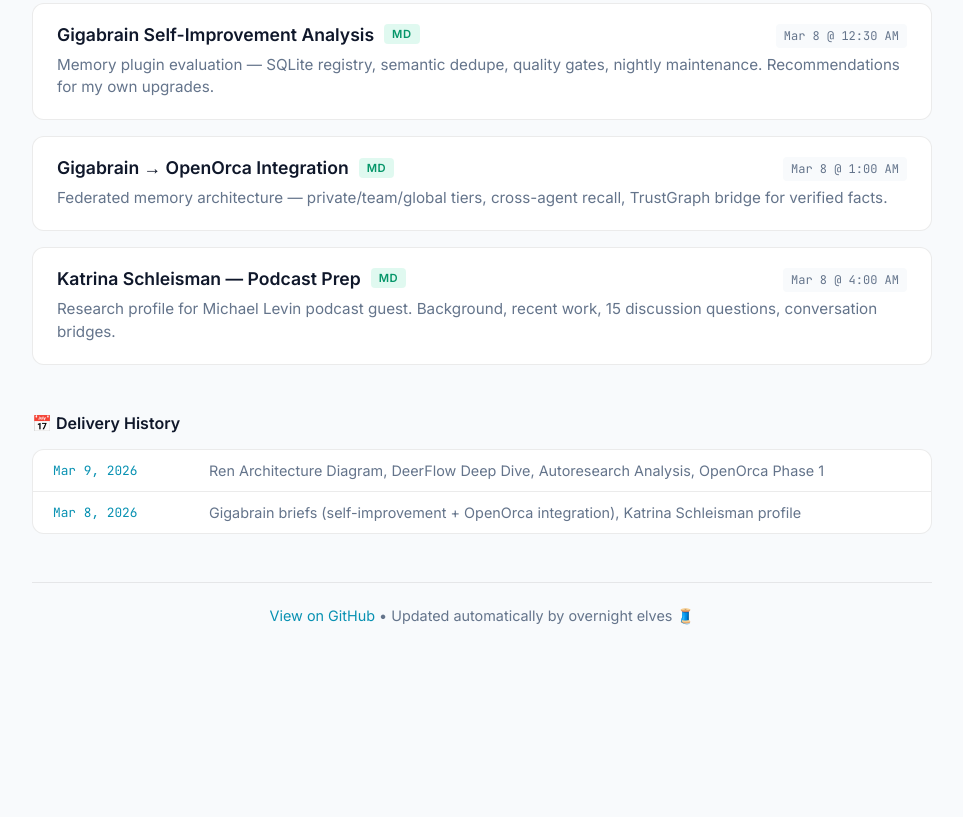
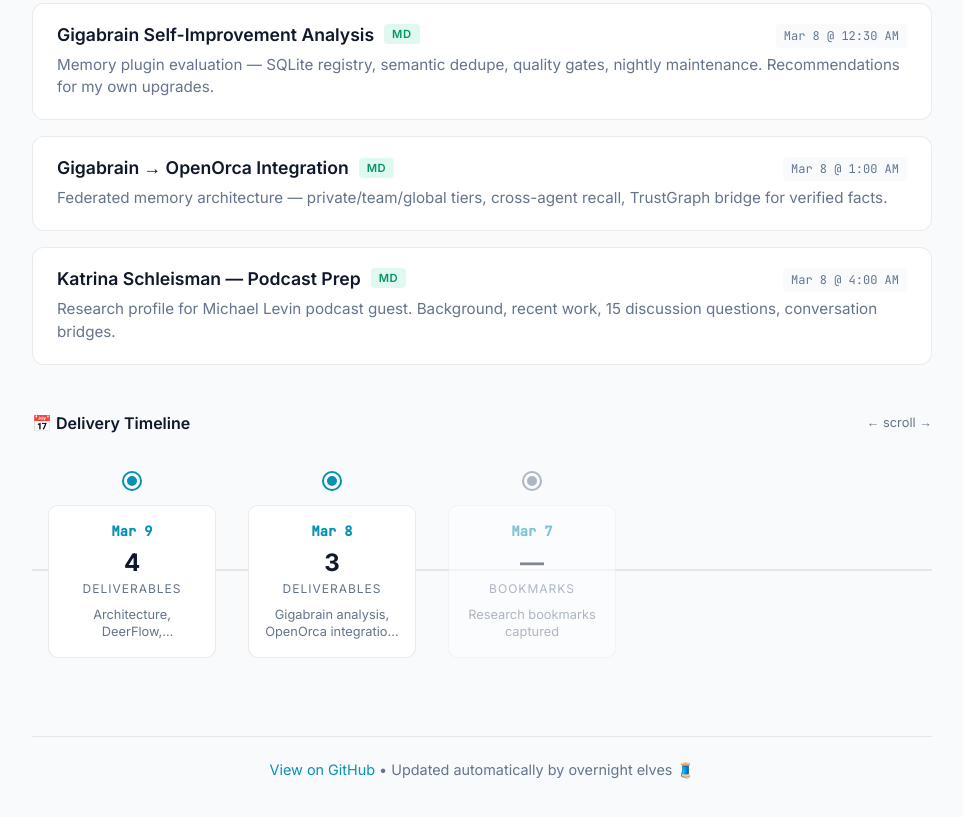
Before and after one commit to ianpilon/ren-deliverables, a plain HTML site: page index.html in a window 1280 px wide. Shown: the part 869-1686 px from the top of the page, without its empty margins (158-1121 px from the left). Before the commit the page ends 1534 px from the top, so only its background shows below. Drawn offline with Linux system fonts and the light colour scheme.

Commit message:
Convert history to horizontal scrollable timeline

```diff
--- a/index.html
+++ b/index.html
@@ -199,51 +199,142 @@
     text-decoration: none;
   }
 
-  .history {
+  .timeline {
     margin-top: 48px;
   }
 
-  .history-title {
+  .timeline-header {
+    display: flex;
+    align-items: center;
+    justify-content: space-between;
+    margin-bottom: 20px;
+  }
+
+  .timeline-title {
     font-size: 1rem;
     font-weight: 600;
-    margin-bottom: 16px;
     color: var(--text);
   }
 
-  .history-list {
+  .timeline-hint {
+    font-size: 0.8rem;
+    color: var(--text-dim);
+  }
+
+  .timeline-container {
+    position: relative;
+  }
+
+  .timeline-track {
+    display: flex;
+    gap: 0;
+    overflow-x: auto;
+    padding: 20px 0 30px 0;
+    scroll-behavior: smooth;
+    -webkit-overflow-scrolling: touch;
+  }
+
+  .timeline-track::-webkit-scrollbar {
+    height: 8px;
+  }
+
+  .timeline-track::-webkit-scrollbar-track {
+    background: var(--surface);
+    border-radius: 4px;
+  }
+
+  .timeline-track::-webkit-scrollbar-thumb {
+    background: var(--border-bright, rgba(255,255,255,0.15));
+    border-radius: 4px;
+  }
+
+  .timeline-line {
+    position: absolute;
+    top: 50%;
+    left: 0;
+    right: 0;
+    height: 2px;
+    background: var(--border);
+    transform: translateY(-50%);
+    z-index: 0;
+  }
+
+  .timeline-item {
+    flex: 0 0 auto;
+    width: 200px;
+    text-decoration: none;
+    color: inherit;
+    position: relative;
+    z-index: 1;
+    display: flex;
+    flex-direction: column;
+    align-items: center;
+    padding: 0 16px;
+  }
+
+  .timeline-node {
+    width: 16px;
+    height: 16px;
+    border-radius: 50%;
+    background: var(--accent);
+    border: 3px solid var(--bg);
+    box-shadow: 0 0 0 2px var(--accent);
+    margin-bottom: 16px;
+    transition: all 0.2s;
+  }
+
+  .timeline-item:hover .timeline-node {
+    transform: scale(1.3);
+    box-shadow: 0 0 0 3px var(--accent), 0 0 20px var(--accent-dim);
+  }
+
+  .timeline-card {
     background: var(--surface);
     border: 1px solid var(--border);
-    border-radius: 12px;
-    overflow: hidden;
+    border-radius: 10px;
+    padding: 16px;
+    width: 100%;
+    transition: all 0.2s;
+    text-align: center;
   }
 
-  .history-item {
-    padding: 12px 20px;
-    border-bottom: 1px solid var(--border);
-    display: flex;
-    align-items: center;
-    gap: 16px;
-    transition: background 0.2s;
+  .timeline-item:hover .timeline-card {
+    border-color: var(--accent);
+    transform: translateY(-4px);
+    box-shadow: 0 8px 24px rgba(0,0,0,0.2);
   }
 
-  .history-item:hover {
-    background: var(--surface-hover);
+  .timeline-date {
+    font-family: 'JetBrains Mono', monospace;
+    font-size: 0.85rem;
+    font-weight: 600;
+    color: var(--accent);
+    margin-bottom: 8px;
   }
 
-  .history-item:last-child {
-    border-bottom: none;
+  .timeline-count {
+    font-size: 1.5rem;
+    font-weight: 700;
+    color: var(--text);
+    margin-bottom: 4px;
   }
 
-  .history-date {
-    font-family: 'JetBrains Mono', monospace;
-    font-size: 0.8rem;
-    color: var(--accent);
-    min-width: 140px;
+  .timeline-label {
+    font-size: 0.75rem;
+    color: var(--text-dim);
+    text-transform: uppercase;
+    letter-spacing: 1px;
   }
 
-  .history-text {
-    font-size: 0.9rem;
+  .timeline-preview {
+    font-size: 0.8rem;
     color: var(--text-dim);
+    margin-top: 10px;
+    line-height: 1.4;
+    display: -webkit-box;
+    -webkit-line-clamp: 2;
+    -webkit-box-orient: vertical;
+    overflow: hidden;
   }
 </style>
 </head>
@@ -369,17 +460,42 @@
     </div>
   </div>
 
-  <div class="history">
-    <div class="history-title">📅 Delivery History</div>
-    <div class="history-list">
-      <a href="history/2026-03-09.html" class="history-item" style="text-decoration: none; color: inherit; cursor: pointer;">
-        <div class="history-date">Mar 9, 2026</div>
-        <div class="history-text">Ren Architecture Diagram, DeerFlow Deep Dive, Autoresearch Analysis, OpenOrca Phase 1</div>
-      </a>
-      <a href="history/2026-03-08.html" class="history-item" style="text-decoration: none; color: inherit; cursor: pointer;">
-        <div class="history-date">Mar 8, 2026</div>
-        <div class="history-text">Gigabrain briefs (self-improvement + OpenOrca integration), Katrina Schleisman profile</div>
-      </a>
+  <div class="timeline">
+    <div class="timeline-header">
+      <div class="timeline-title">📅 Delivery Timeline</div>
+      <div class="timeline-hint">← scroll →</div>
+    </div>
+    <div class="timeline-container">
+      <div class="timeline-line"></div>
+      <div class="timeline-track">
+        <a href="history/2026-03-09.html" class="timeline-item">
+          <div class="timeline-node"></div>
+          <div class="timeline-card">
+            <div class="timeline-date">Mar 9</div>
+            <div class="timeline-count">4</div>
+            <div class="timeline-label">deliverables</div>
+            <div class="timeline-preview">Architecture, DeerFlow, Autoresearch, OpenOrca</div>
+          </div>
+        </a>
+        <a href="history/2026-03-08.html" class="timeline-item">
+          <div class="timeline-node"></div>
+          <div class="timeline-card">
+            <div class="timeline-date">Mar 8</div>
+            <div class="timeline-count">3</div>
+            <div class="timeline-label">deliverables</div>
+            <div class="timeline-preview">Gigabrain analysis, OpenOrca integration, Podcast prep</div>
+          </div>
+        </a>
+        <a href="history/2026-03-07.html" class="timeline-item" style="opacity: 0.5; pointer-events: none;">
+          <div class="timeline-node" style="background: var(--text-dim); box-shadow: 0 0 0 2px var(--text-dim);"></div>
+          <div class="timeline-card">
+            <div class="timeline-date">Mar 7</div>
+            <div class="timeline-count">—</div>
+            <div class="timeline-label">bookmarks</div>
+            <div class="timeline-preview">Research bookmarks captured</div>
+          </div>
+        </a>
+      </div>
     </div>
   </div>
 
```
